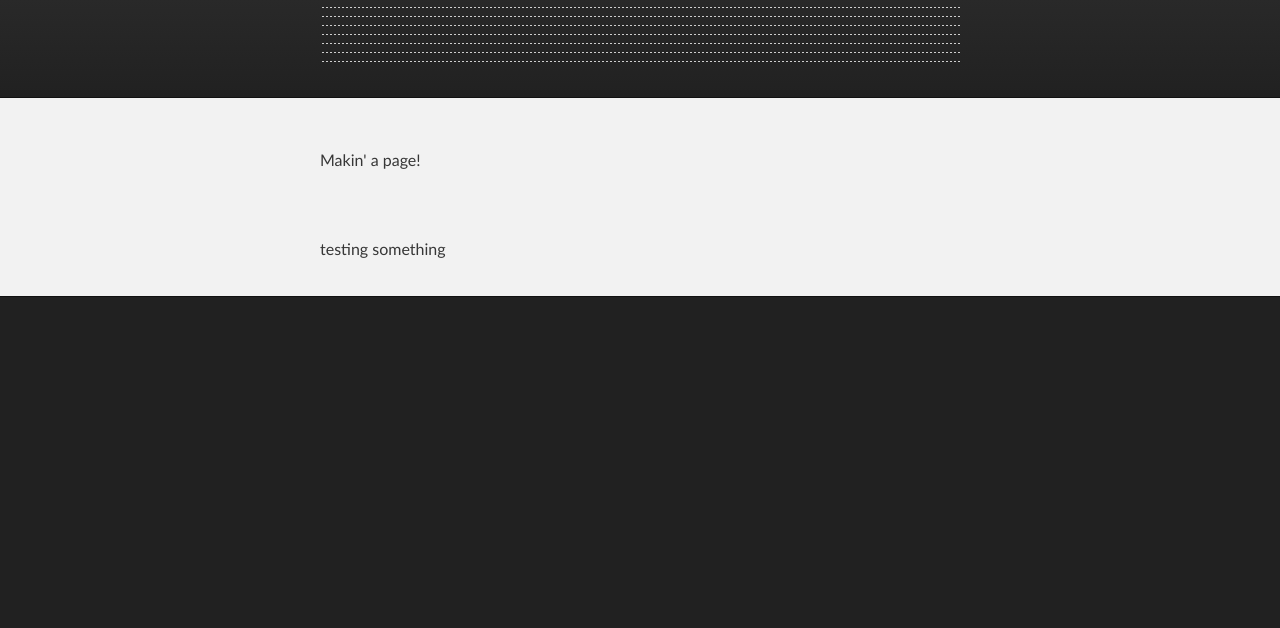
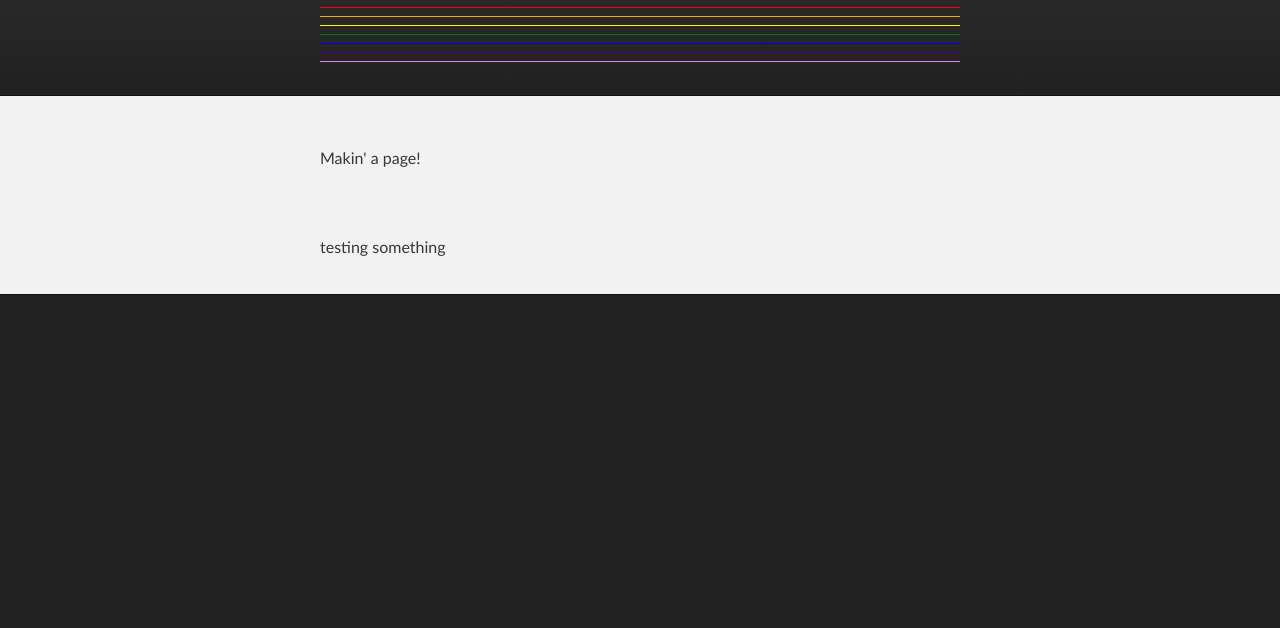
Before and after one commit to fairyqueen/fairyqueen.github.io, a plain HTML site: page index.html in a window 1280 px wide. Shown: the part 172-800 px from the top of the page. Drawn offline with Linux system fonts and the light colour scheme.

Commit message:
change hr settings

```diff
--- a/stylesheets/stylesheet.css
+++ b/stylesheets/stylesheet.css
@@ -226,9 +226,8 @@ dl p {
 
 hr {
   height: 1px;
-  margin-bottom: 5px;
+  margin-bottom: 3px;
   border: none;
-  background: url('../images/bg_hr.png') repeat-x center;
 }
 
 table {
```
